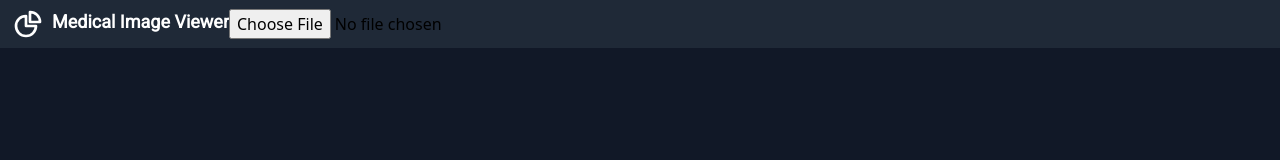
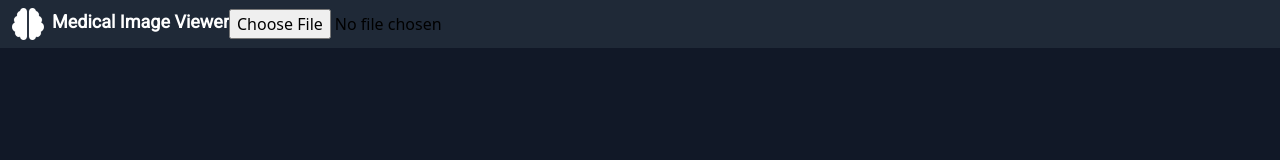
Before and after one commit to martinkulka/3d-web-viewer-thesis-react, a React (Vite) app: page / in a window 1280 px wide. Shown: the top 160 px of the page. Built offline with nearby package versions, Linux system fonts and the light colour scheme; what @niivue/niivue would draw is missing.

Commit message:
added buttons for clip plane and 3d crosshair

```diff
--- a/package.json
+++ b/package.json
@@ -13,6 +13,7 @@
     "@niivue/niivue": "^0.30.0",
     "axios": "^1.3.4",
     "react": "^18.2.0",
+    "react-debounce-input": "^3.3.0",
     "react-dom": "^18.2.0",
     "react-hook-form": "^7.43.9",
     "react-use-websocket": "^4.2.0",
--- /dev/null
+++ b/src/assets/BrainIcon.tsx
@@ -0,0 +1,16 @@
+const BrainIcon = ({ className }) => {
+  return (
+    <svg
+      xmlns="http://www.w3.org/2000/svg"
+      viewBox="0 0 512 512"
+      strokeWidth={1.5}
+      stroke="white"
+      fill="white"
+      className={className}
+    >
+      <path d="M184 0c30.9 0 56 25.1 56 56V456c0 30.9-25.1 56-56 56c-28.9 0-52.7-21.9-55.7-50.1c-5.2 1.4-10.7 2.1-16.3 2.1c-35.3 0-64-28.7-64-64c0-7.4 1.3-14.6 3.6-21.2C21.4 367.4 0 338.2 0 304c0-31.9 18.7-59.5 45.8-72.3C37.1 220.8 32 207 32 192c0-30.7 21.6-56.3 50.4-62.6C80.8 123.9 80 118 80 112c0-29.9 20.6-55.1 48.3-62.1C131.3 21.9 155.1 0 184 0zM328 0c28.9 0 52.6 21.9 55.7 49.9c27.8 7 48.3 32.1 48.3 62.1c0 6-.8 11.9-2.4 17.4c28.8 6.2 50.4 31.9 50.4 62.6c0 15-5.1 28.8-13.8 39.7C493.3 244.5 512 272.1 512 304c0 34.2-21.4 63.4-51.6 74.8c2.3 6.6 3.6 13.8 3.6 21.2c0 35.3-28.7 64-64 64c-5.6 0-11.1-.7-16.3-2.1c-3 28.2-26.8 50.1-55.7 50.1c-30.9 0-56-25.1-56-56V56c0-30.9 25.1-56 56-56z" />
+    </svg>
+  );
+};
+
+export default BrainIcon;
--- a/src/assets/ChartPieIcon.tsx
+++ /dev/null
@@ -1,25 +0,0 @@
-const ChartPieIcon = ({ className }) => {
-  return (
-    <svg
-      xmlns="http://www.w3.org/2000/svg"
-      fill="none"
-      viewBox="0 0 24 24"
-      strokeWidth={1.5}
-      stroke="white"
-      className={className}
-    >
-      <path
-        strokeLinecap="round"
-        strokeLinejoin="round"
-        d="M10.5 6a7.5 7.5 0 107.5 7.5h-7.5V6z"
-      />
-      <path
-        strokeLinecap="round"
-        strokeLinejoin="round"
-        d="M13.5 10.5H21A7.5 7.5 0 0013.5 3v7.5z"
-      />
-    </svg>
-  );
-};
-
-export default ChartPieIcon;
--- a/src/components/VolumeController.jsx
+++ b/src/components/VolumeController.jsx
@@ -1,3 +1,4 @@
+import { DebounceInput } from 'react-debounce-input';
 import { useState, useContext } from 'react';
 import { NiivueContext } from '../NiivueContext';
 
@@ -10,14 +11,17 @@ const VolumeController = ({ volume }) => {
   const handleOpacityChange = (event) => {
     setOpacity(event.target.value);
     nv.setOpacity(volume, event.target.value);
+    nv.updateGLVolume();
   };
 
   return (
     <div className="mx-6 my-2 pt-8 pb-4">
       <div className="flex flex-row justify-between">
         <p className="font-roboto text-lg text-white">Opacity</p>
-        <input
+        <DebounceInput
           type="range"
+          minLength={1}
+          debounceTimeout={200}
           min="0"
           max="1"
           value={opacity}
--- a/src/components/VolumeList.jsx
+++ b/src/components/VolumeList.jsx
@@ -6,21 +6,21 @@ const VolumeList = ({ volume }) => {
     <Disclosure>
       {({ open }) => (
         <div>
-          <Disclosure.Button className="relative z-10 h-10 w-full rounded-lg bg-gray-700 hover:bg-gray-600">
+          <Disclosure.Button className="relative z-10 h-10 w-full rounded-lg bg-sky-400 hover:bg-sky-300">
             <span className="font-roboto text-lg font-semibold text-white">
               Volume {volume}
             </span>
           </Disclosure.Button>
           <Transition
             show={open}
-            enter="transform transition ease-in-out duration-100"
+            enter="transform transition ease-out duration-100"
             enterFrom="translate-y-0"
             enterTo="translate-y-1"
-            leave="transform transition ease-out duration-100"
+            leave="transform transition ease-in duration-100"
             leaveFrom="translate-y-50"
             leaveTo="translate-y-1"
           >
-            <Disclosure.Panel className="-mt-6 w-full rounded-lg bg-gray-600">
+            <Disclosure.Panel className="-mt-8 w-full rounded-lg bg-gray-600">
               <VolumeController volume={volume} />
             </Disclosure.Panel>
           </Transition>
--- a/src/layouts/ControlsMenu.jsx
+++ b/src/layouts/ControlsMenu.jsx
@@ -1,16 +1,23 @@
 import { useState, useContext } from 'react';
 import { NiivueContext } from '../NiivueContext';
 import VolumeList from '../components/VolumeList';
+import MenuButtonBar from './MenuButtonBar';
 
 const ControlsMenu = () => {
   const nv = useContext(NiivueContext);
 
   return (
-    <div className="mx-6 flex flex-col space-y-2">
-      {nv.volumes.map((volume, index) => (
-        <VolumeList key={volume.name} volume={index} />
-      ))}
-    </div>
+    <>
+      <MenuButtonBar nv={nv} />
+      <div className="mx-6 flex flex-col space-y-2">
+        {nv.volumes.map((volume) => (
+          <VolumeList
+            key={volume.id}
+            volume={nv.getVolumeIndexByID(volume.id)}
+          />
+        ))}
+      </div>
+    </>
   );
 };
 
--- /dev/null
+++ b/src/layouts/MenuButtonBar.jsx
@@ -0,0 +1,40 @@
+const MenuButtonBar = ({ nv }) => {
+  const handleClipPlaneToggle = () => {
+    if (nv.scene.clipPlaneDepthAziElev[0] > 1) {
+      nv.setClipPlane([0.3, 270, 0]);
+    } else {
+      nv.setClipPlane([2, 270, 0]);
+    }
+    nv.drawScene();
+  };
+
+  const handle3dCrosshair = () => {
+    nv.opts.show3Dcrosshair = !nv.opts.show3Dcrosshair;
+    nv.drawScene();
+  };
+
+  return (
+    <div className="mx-6 mb-4 flex flex-row justify-between">
+      <button
+        type="button"
+        className="h-20 w-20 rounded-lg bg-sky-400 hover:bg-sky-300"
+        onClick={handleClipPlaneToggle}
+      >
+        <p className="text-semibold m-auto font-roboto text-white">
+          Clip Plane
+        </p>
+      </button>
+      <button
+        type="button"
+        className="h-20 w-20 rounded-lg bg-sky-400 hover:bg-sky-300"
+        onClick={handle3dCrosshair}
+      >
+        <p className="text-semibold m-auto font-roboto text-white">
+          3D Crosshair
+        </p>
+      </button>
+    </div>
+  );
+};
+
+export default MenuButtonBar;
--- a/src/pages/ViewerPage.jsx
+++ b/src/pages/ViewerPage.jsx
@@ -3,7 +3,7 @@ import { NiivueContext } from '../NiivueContext';
 import NiiViewer from '../layouts/NiiViewer';
 import ViewPicker from '../layouts/ViewPicker';
 import MainMenu from '../layouts/MainMenu';
-import ChartPieIcon from '../assets/ChartPieIcon';
+import BrainIcon from '../assets/BrainIcon';
 
 const ViewerPage = () => {
   const nv = useContext(NiivueContext);
@@ -34,7 +34,7 @@ const ViewerPage = () => {
     <div>
       <NiivueContext.Provider value={nv}>
         <div className="fixed z-20 flex h-12 w-screen justify-start bg-gray-800">
-          <ChartPieIcon className="my-auto ml-3 h-8 w-8 stroke-2" />
+          <BrainIcon className="my-auto ml-3 h-8 w-8 stroke-2" />
           <h1 className="invisible my-auto ml-2 h-8 font-roboto text-lg font-bold text-white sm:visible">
             Medical Image Viewer
           </h1>
```
Also changed, not shown: 1 other file (tests, documents, lock files or other folders).
